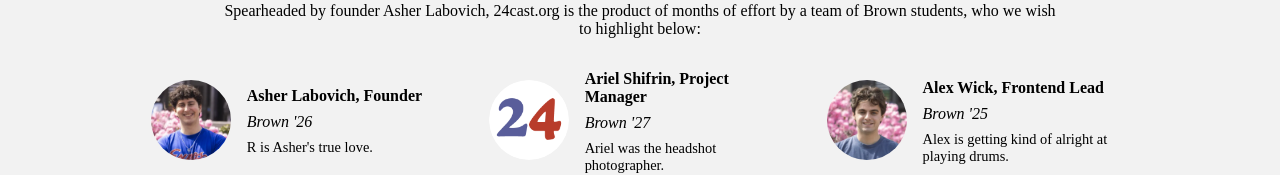
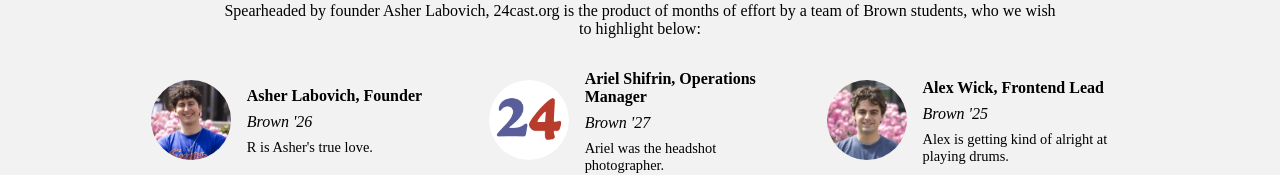
Before and after one commit to BPR-Data-Team/ElectionModel2024-site, a Next.js app: page /about in a window 1280 px wide. Shown: the part 660-835 px from the top of the page. Built offline with nearby package versions, Linux system fonts and the light colour scheme; a web font is replaced by a local one.

Commit message:
Update page.tsx

```diff
--- a/src/app/about/page.tsx
+++ b/src/app/about/page.tsx
@@ -25,7 +25,7 @@ export const metadata: Metadata = {
 
 const people = [
   { id: "Asher", name: 'Asher Labovich, Founder', image: asher, year: "Brown '26", bio: "R is Asher's true love."},
-  { id: "Ariel", name: 'Ariel Shifrin, Project Manager', image: blank, year: "Brown '27", bio: 'Ariel was the headshot photographer.'},
+  { id: "Ariel", name: 'Ariel Shifrin, Operations Manager', image: blank, year: "Brown '27", bio: 'Ariel was the headshot photographer.'},
   { id: "Alex", name: "Alex Wick, Frontend Lead", image: alex, year: "Brown '25", bio: "Alex is getting kind of alright at playing drums."},
   { id: "Akshay", name: 'Akshay Mehta, Fullstack/Backend Lead', image: akshay, year: "Brown '26", bio: ''},
   { id: "Sita", name: "Sita Pawar, Data Viz Lead", image: sita, year: "Brown '25", bio: ''},
```
